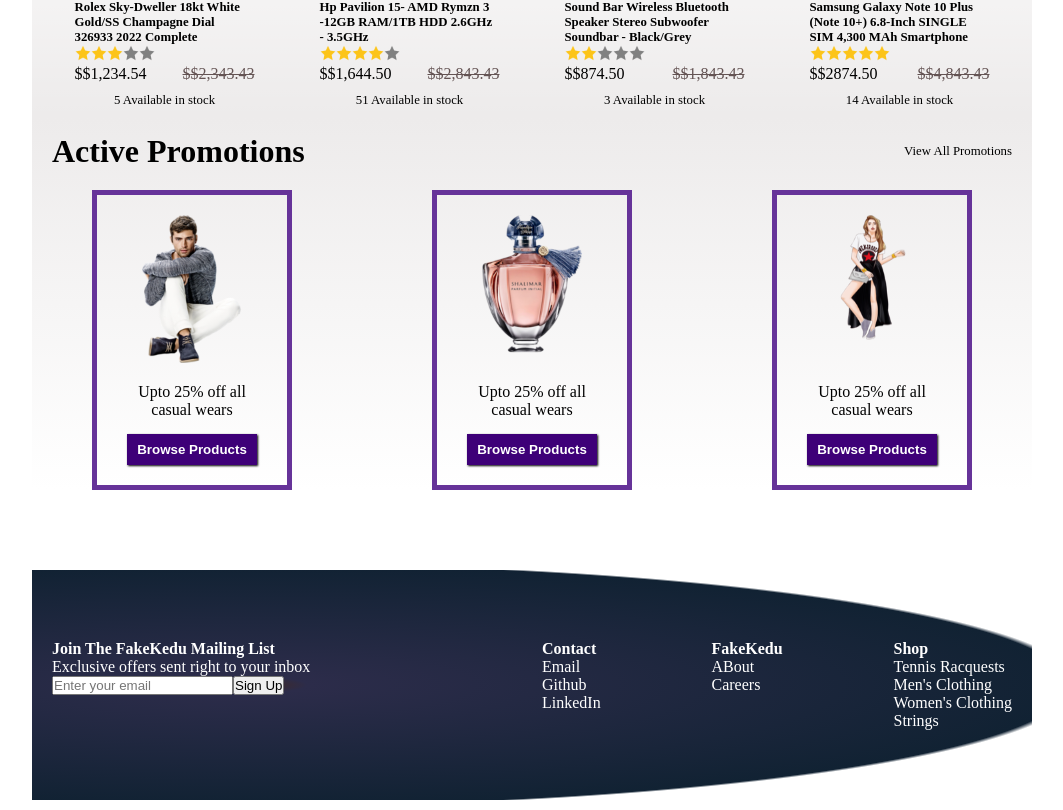
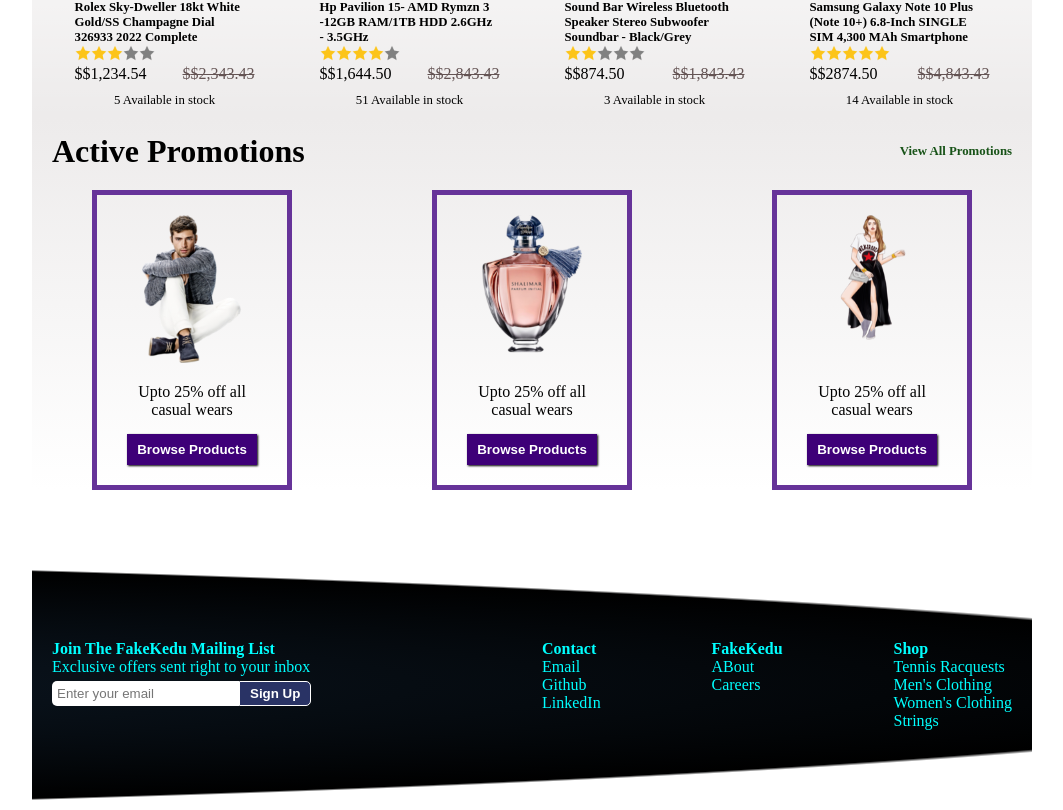
Before and after one commit to IAmYoungbossy/shopping-cart, a React (Create React App) app: page / in a window 1280 px wide. Shown: the part 848-1658 px from the top of the page, without its empty margins (108-1171 px from the left). Built offline with nearby package versions, Linux system fonts and the light colour scheme; no server answers; a web font is replaced by a local one.

Commit message:
Add font colour to footer

```diff
--- a/src/components/Footer/Footer.css
+++ b/src/components/Footer/Footer.css
@@ -1,12 +1,12 @@
 footer {
   gap: 20px;
-  color: white;
+  color: aqua;
   display: flex;
   flex-wrap: wrap;
   padding: 70px 20px;
   margin-bottom: 10px;
   justify-content: space-between;
-  background: radial-gradient( at 22%, #341406e8, #2c2c4a 5%, #123 74%, #1230 75% );
+  background: radial-gradient( at -140%, #123 0%, #000 81%, #1230 82% );
 }
 
 .link {
@@ -21,6 +21,25 @@ footer {
   flex: 1;
 }
 
+input[type="text"] {
+  padding: 5px;
+  outline: none;
+  border: none;
+  border-bottom-left-radius: 5px;
+  border-top-left-radius: 5px;
+}
+
+.input > button {
+  margin-top: 5px;
+  padding: 4px 10px;
+  border-bottom-right-radius: 5px;
+  border-top-right-radius: 5px;
+  border: 1px solid;
+  background-color: #293365;
+  color: white;
+  font-weight: 900;
+}
+
 footer li {
   list-style: none;
 }
--- a/src/components/Home/HeroSection/HeroSection.css
+++ b/src/components/Home/HeroSection/HeroSection.css
@@ -9,7 +9,7 @@
     at -160%,
     #341406e8,
     #2c2c4a 5%,
-    #000000 75%,
+    #000000 74%,
     #123 75%
   );
   z-index: 1;
--- a/src/components/Home/MainContent/PromotionSection/PromotionSection.css
+++ b/src/components/Home/MainContent/PromotionSection/PromotionSection.css
@@ -4,7 +4,7 @@
   justify-content: space-between;
   margin: 0 auto;
   align-items: center;
-  font-family: 'Sofia';
+  font-family: "Sofia";
   padding: 20px;
   width: 200px;
   height: 300px;
@@ -71,3 +71,9 @@ main > div:nth-child(3) {
 .promo-card-wrapper > div:nth-child(2) > div:first-of-type > img {
   width: 100px;
 }
+
+.promo-header > small > p,
+.discount-header > small > p {
+  color: #185318;
+  font-weight: 900;
+}
```
